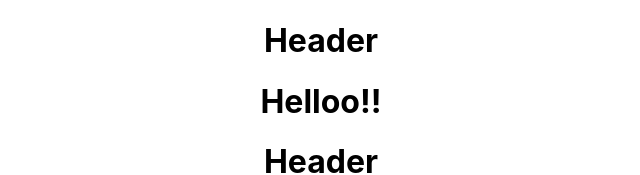
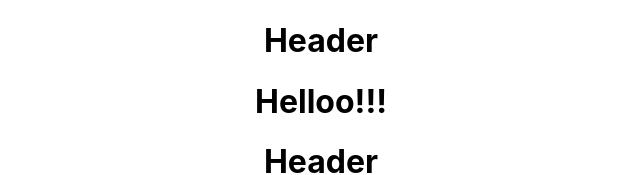
Before and after one commit to Rojarajangit/demo-project, a React (Create React App) app: page / in a window 1280 px wide. Shown: the top 175 px of the page, without its empty margins (319-959 px from the left). Built offline with nearby package versions, Linux system fonts and the light colour scheme.

Commit message:
Addded multi components

```diff
--- a/src/App.js
+++ b/src/App.js
@@ -8,7 +8,7 @@ function App() {
   return (
     <div className="App">
       <Header/>
-      <h1>Helloo!!</h1>
+      <h1>Helloo!!!</h1>
 
       <Component/>
       <Component1/>
```
